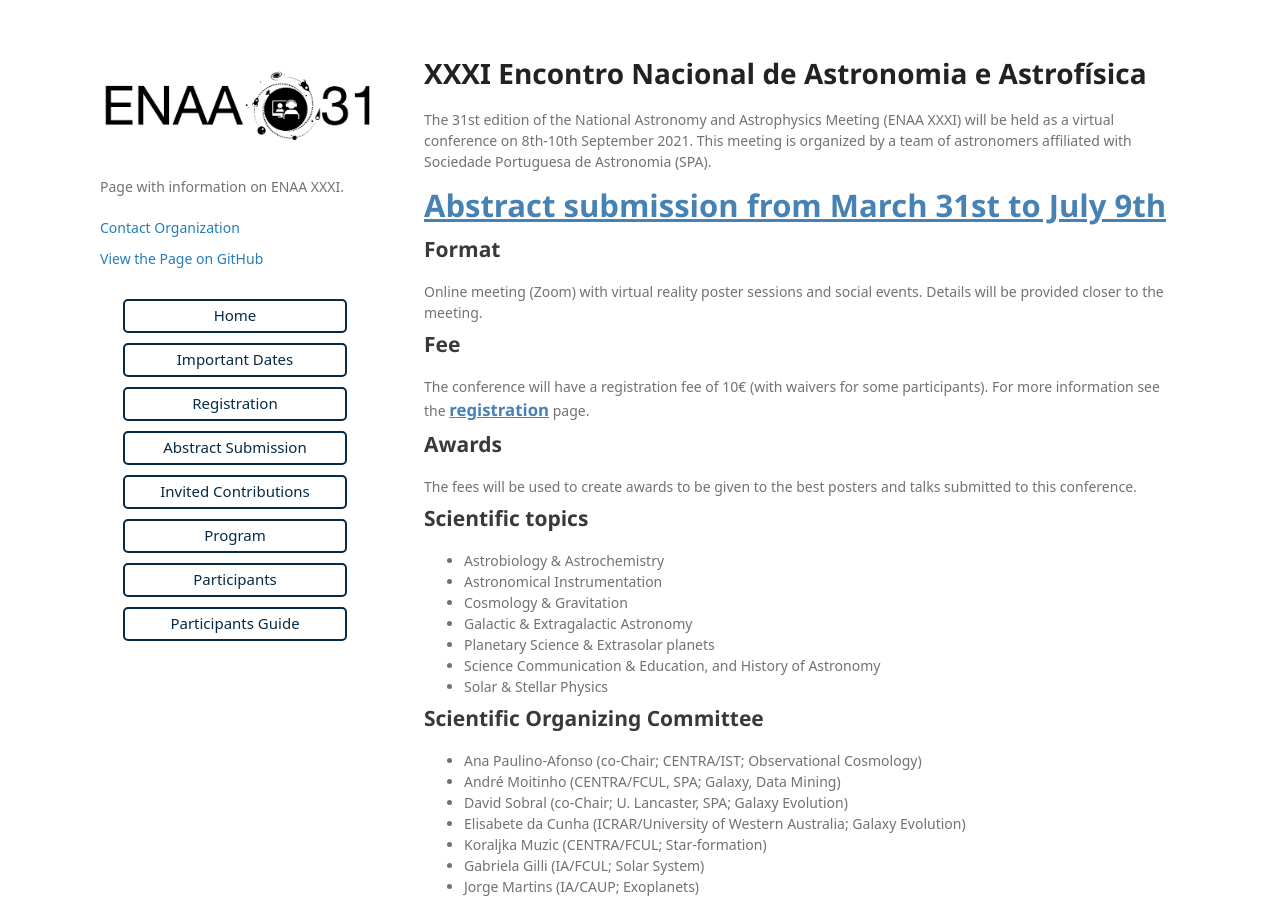
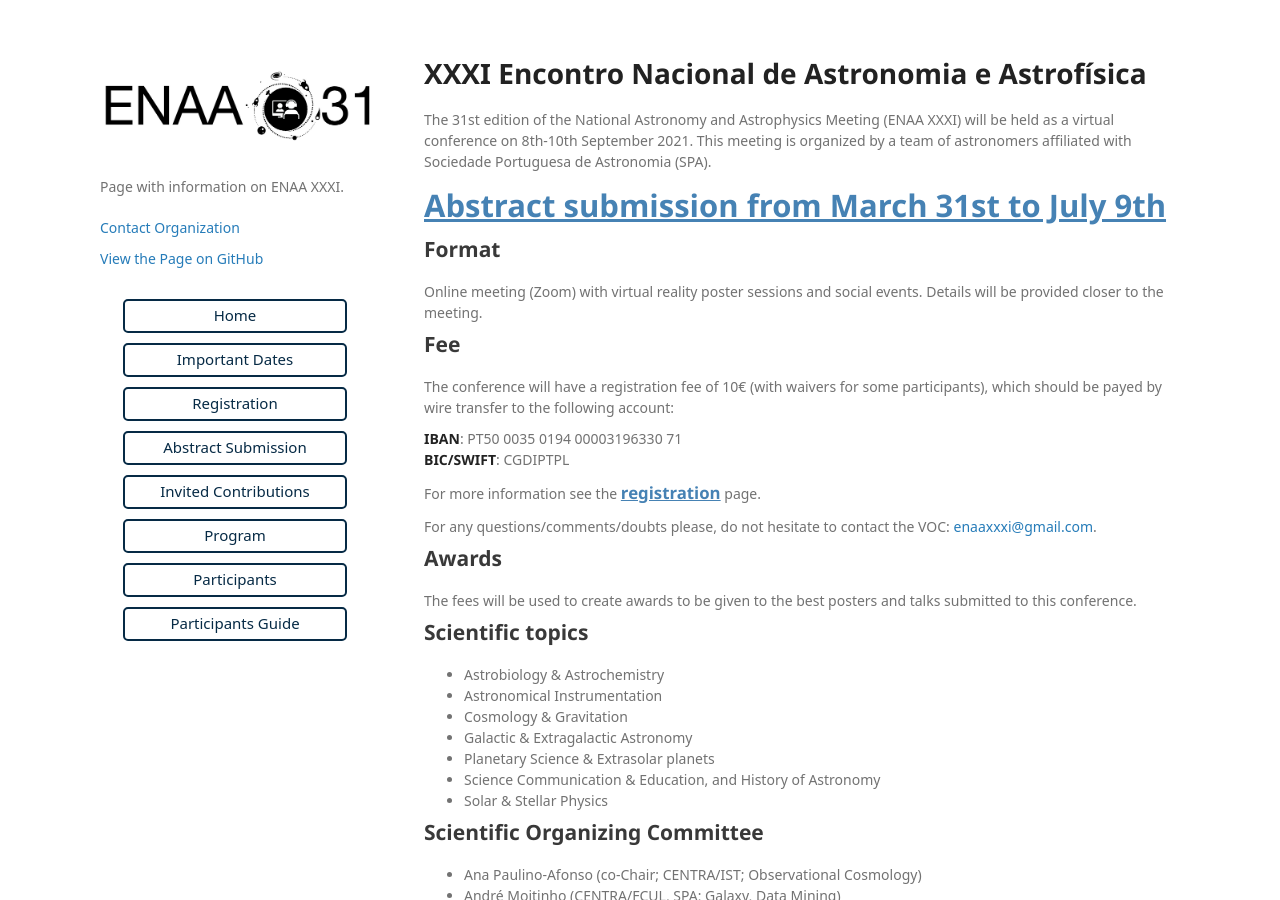
Before and after one commit to ENAAXXXI/ENAAXXXI.github.io, a Jekyll site: the page built from index.md, in a window 1280 px wide and 900 px high. Built offline with Jekyll 4.4.1, drawn with Linux system fonts in a browser that asks for light colours; some web fonts are replaced; our own code applies the rules of GitHub Pages for plain Markdown files.

```diff
--- a/index.md
+++ b/index.md
@@ -9,7 +9,14 @@ is organized by a team of astronomers affiliated with Sociedade Portuguesa de As
 Online meeting (Zoom) with virtual reality poster sessions and social events. Details will be provided closer to the meeting.
 
 ## Fee
-The conference will have a registration fee of 10€ (with waivers for some participants). For more information see the [**registration**{: style="color: steelblue; opacity: 1.00; font-size: larger; text-decoration: underline"}](./registration_gform.md) page.
+The conference will have a registration fee of 10€ (with waivers for some participants), which should be payed by wire transfer to the following account:
+
+**IBAN**: PT50 0035 0194 00003196330 71 <br>
+**BIC/SWIFT**: CGDIPTPL
+
+For more information see the [**registration**{: style="color: steelblue; opacity: 1.00; font-size: larger; text-decoration: underline"}](./registration_gform.md) page.
+
+For any questions/comments/doubts please, do not hesitate to contact the VOC: [enaaxxxi@gmail.com](mailto:enaaxxxi@gmail.com).
 
 ## Awards
 The fees will be used to create awards to be given to the best posters and talks submitted to this conference.
```
Also changed, not shown: registration_gform.md (+9 -0 lines).
